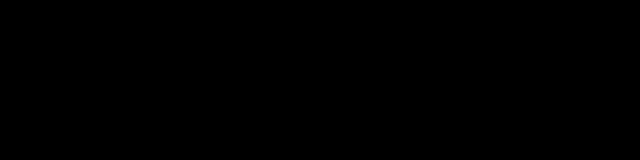
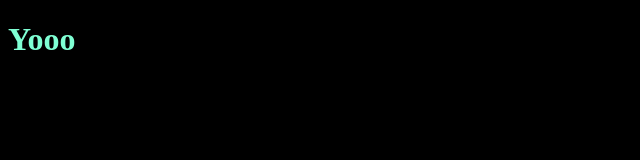
Before and after one commit to Yordlesolitaire/SOE, a React (Create React App) app: page / in a window 1280 px wide. Shown: the top 160 px of the page, without its empty margins (0-640 px from the left). Built offline with nearby package versions, Linux system fonts and the light colour scheme.

Commit message:
commit aquamarine h1

```diff
--- a/src/style.css
+++ b/src/style.css
@@ -1,3 +1,6 @@
 body{
     background-color: black;
 }
+body h1{
+    color: aquamarine;
+}
```
